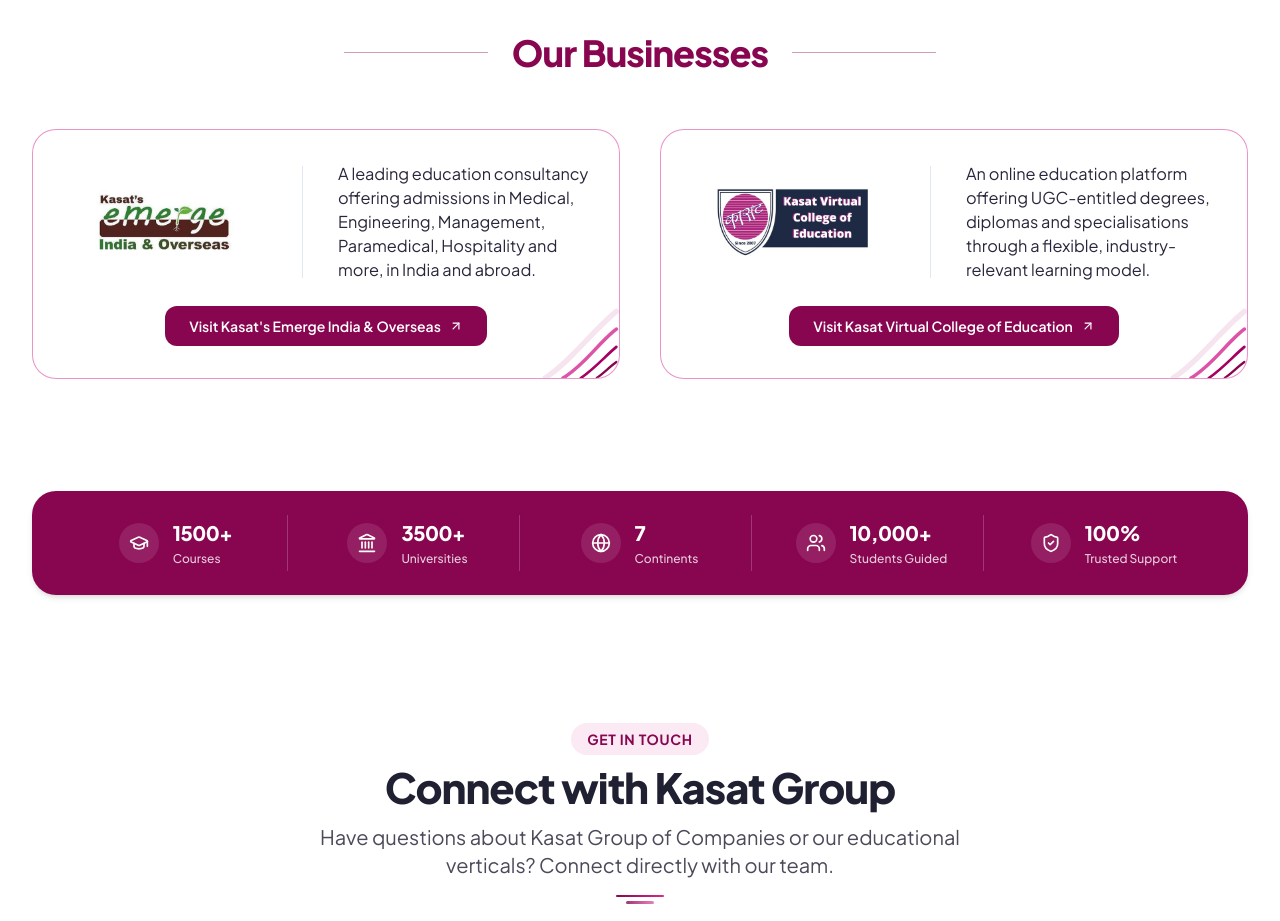
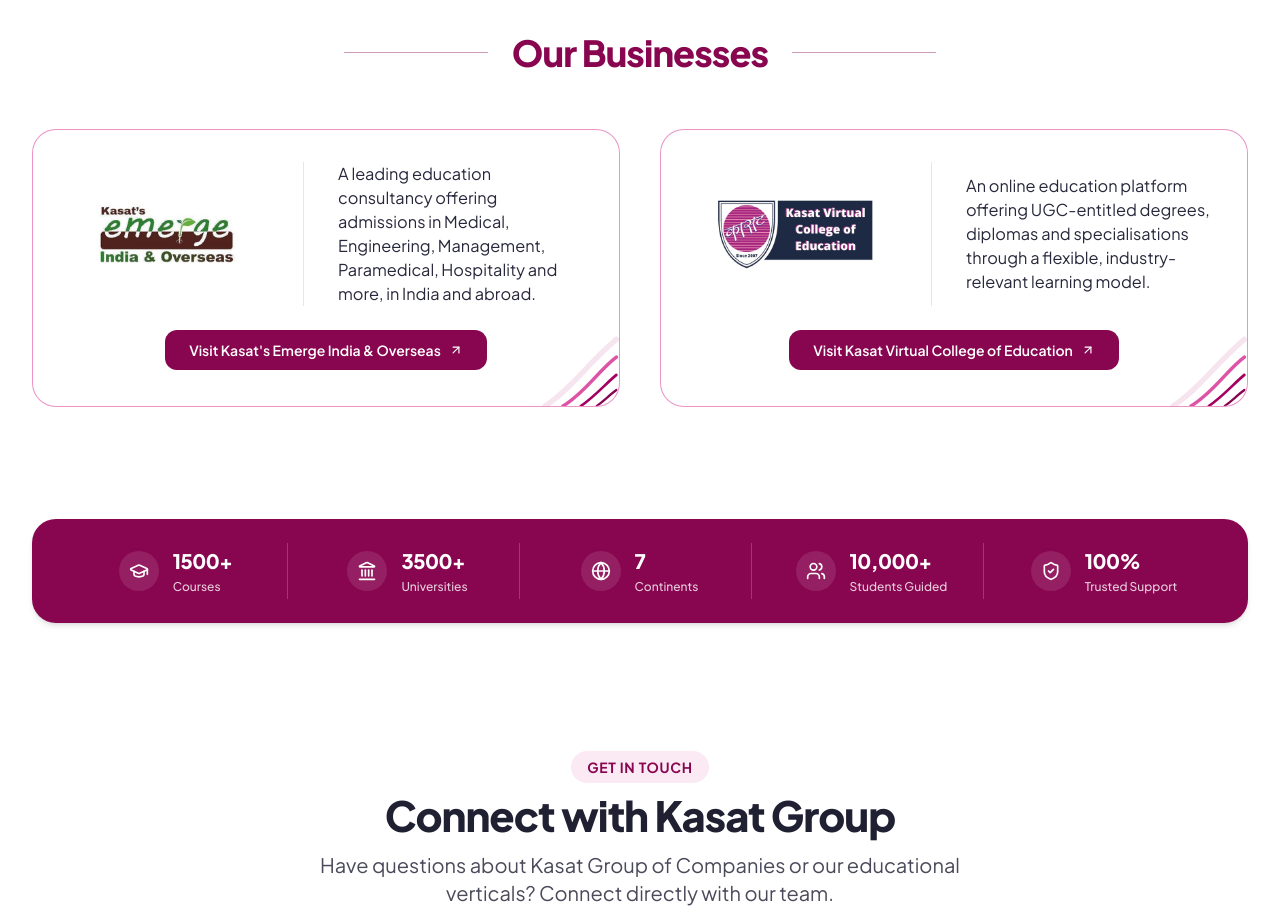
Before and after one commit to nishi-kasat/kgoc, a React (Vite) app: page / in a window 1280 px wide. Shown: the part 1440-2361 px from the top of the page. Built offline with nearby package versions, Linux system fonts and the light colour scheme.

Commit message:
feat: lock KVCE card layout and heights in identical alignment with Emerge card

```diff
--- a/src/components/Businesses.jsx
+++ b/src/components/Businesses.jsx
@@ -18,31 +18,29 @@ export const Businesses = () => {
           <div className="h-[1.5px] bg-[#880650]/40 w-16 sm:w-28 md:w-36" />
         </div>
 
-        {/* Two-Column Horizontal Business Cards Layout */}
+        {/* Two-Column Horizontal Business Cards Layout with identical structural alignment */}
         <div className="grid grid-cols-1 lg:grid-cols-2 gap-8 lg:gap-10 items-stretch">
 
           {/* Card 1: Emerge India & Overseas */}
-          <div className="relative bg-white rounded-3xl border border-[#D52A91]/50 p-6 sm:p-7 shadow-xs hover:shadow-card transition-all flex flex-col justify-between overflow-hidden">
+          <div className="relative bg-white rounded-3xl border border-[#D52A91]/50 p-6 sm:p-8 shadow-xs hover:shadow-card transition-all flex flex-col justify-between overflow-hidden">
 
-            {/* Top Area: Logo | Divider | Description (shifted up) */}
-            <div className="grid grid-cols-1 sm:grid-cols-12 gap-5 sm:gap-6 items-center pt-1 pb-4">
+            {/* Top Area: Logo | Divider | Description (Fixed identical height for perfect cross-card alignment) */}
+            <div className="grid grid-cols-1 sm:grid-cols-12 gap-5 sm:gap-6 items-center">
 
               {/* Left Column: Logo Container */}
-              <div className="sm:col-span-5 flex items-center justify-center">
-                <div className="w-full h-24 sm:h-28 flex items-center justify-center p-1 bg-white rounded-xl">
+              <div className="sm:col-span-5 flex items-center justify-center h-28 sm:h-36">
                 <img
                   src={emergeLogo}
                   alt="Kasat's Emerge India & Overseas Logo"
-                    className="max-h-full max-w-full w-auto h-auto object-contain transition-transform duration-300 hover:scale-105"
+                  className="max-h-24 sm:max-h-28 w-auto object-contain transition-transform duration-300 hover:scale-105"
                 />
-                </div>
               </div>
 
               {/* Vertical divider on desktop */}
-              <div className="hidden sm:block sm:col-span-1 h-28 w-px bg-slate-200 justify-self-center" />
+              <div className="hidden sm:block sm:col-span-1 h-28 sm:h-36 w-px bg-slate-200 justify-self-center" />
 
               {/* Right Column: Description */}
-              <div className="sm:col-span-6 flex flex-col justify-center text-left">
+              <div className="sm:col-span-6 flex items-center h-28 sm:h-36 text-left">
                 <p className="text-sm sm:text-base md:text-[1.02rem] text-[#28283C] leading-relaxed font-normal">
                   A leading education consultancy offering admissions in Medical, Engineering, Management, Paramedical, Hospitality and more, in India and abroad.
                 </p>
@@ -51,7 +49,7 @@ export const Businesses = () => {
             </div>
 
             {/* Bottom Center Button */}
-            <div className="pt-2 pb-1 flex justify-center w-full z-10">
+            <div className="pt-6 pb-1 flex justify-center w-full z-10">
               <a
                 href="https://emergeio.vercel.app/"
                 target="_blank"
@@ -68,28 +66,26 @@ export const Businesses = () => {
             <CardCornerStripes />
           </div>
 
-          {/* Card 2: Kasat Virtual College of Education */}
-          <div className="relative bg-white rounded-3xl border border-[#D52A91]/50 p-6 sm:p-7 shadow-xs hover:shadow-card transition-all flex flex-col justify-between overflow-hidden">
+          {/* Card 2: Kasat Virtual College of Education (Identical alignment to Emerge card) */}
+          <div className="relative bg-white rounded-3xl border border-[#D52A91]/50 p-6 sm:p-8 shadow-xs hover:shadow-card transition-all flex flex-col justify-between overflow-hidden">
 
-            {/* Top Area: Logo | Divider | Description (shifted up) */}
-            <div className="grid grid-cols-1 sm:grid-cols-12 gap-5 sm:gap-6 items-center pt-1 pb-4">
+            {/* Top Area: Logo | Divider | Description (Fixed identical height for perfect cross-card alignment) */}
+            <div className="grid grid-cols-1 sm:grid-cols-12 gap-5 sm:gap-6 items-center">
 
               {/* Left Column: Logo Container */}
-              <div className="sm:col-span-5 flex items-center justify-center">
-                <div className="w-full h-24 sm:h-28 flex items-center justify-center p-1 bg-white rounded-xl">
+              <div className="sm:col-span-5 flex items-center justify-center h-28 sm:h-36">
                 <img
                   src={kvceLogo}
                   alt="Kasat Virtual College of Education Logo"
-                    className="max-h-full max-w-full w-auto h-auto object-contain transition-transform duration-300 hover:scale-105"
+                  className="max-h-24 sm:max-h-28 w-auto object-contain transition-transform duration-300 hover:scale-105"
                 />
-                </div>
               </div>
 
               {/* Vertical divider on desktop */}
-              <div className="hidden sm:block sm:col-span-1 h-28 w-px bg-slate-200 justify-self-center" />
+              <div className="hidden sm:block sm:col-span-1 h-28 sm:h-36 w-px bg-slate-200 justify-self-center" />
 
               {/* Right Column: Description */}
-              <div className="sm:col-span-6 flex flex-col justify-center text-left">
+              <div className="sm:col-span-6 flex items-center h-28 sm:h-36 text-left">
                 <p className="text-sm sm:text-base md:text-[1.02rem] text-[#28283C] leading-relaxed font-normal">
                   An online education platform offering UGC-entitled degrees, diplomas and specialisations through a flexible, industry-relevant learning model.
                 </p>
@@ -98,7 +94,7 @@ export const Businesses = () => {
             </div>
 
             {/* Bottom Center Button */}
-            <div className="pt-2 pb-1 flex justify-center w-full z-10">
+            <div className="pt-6 pb-1 flex justify-center w-full z-10">
               <a
                 href="https://kvce.vercel.app/"
                 target="_blank"
```
Lines whose indentation alone changed are shown as unchanged.
